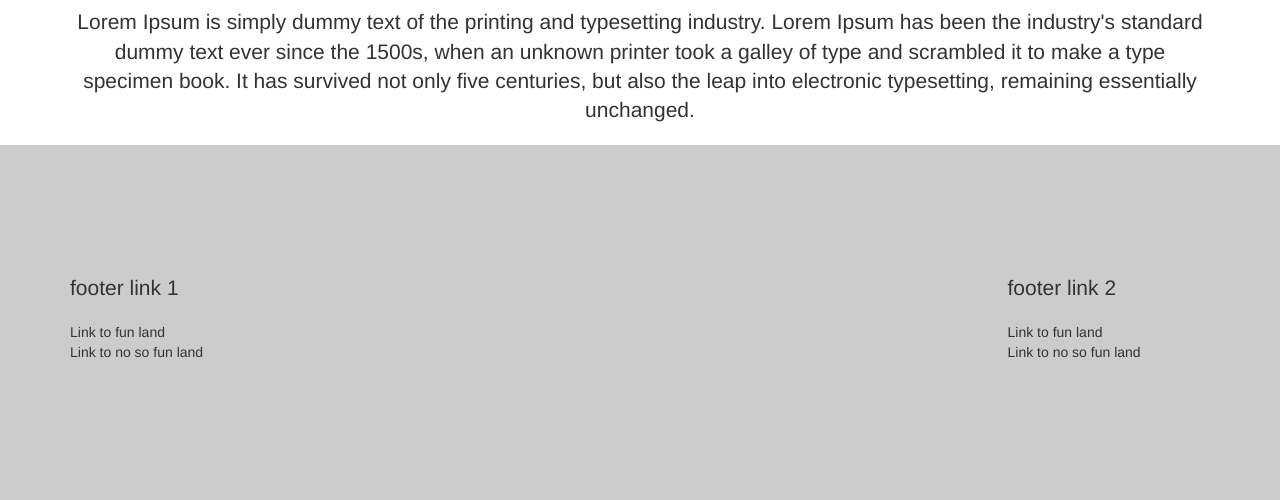
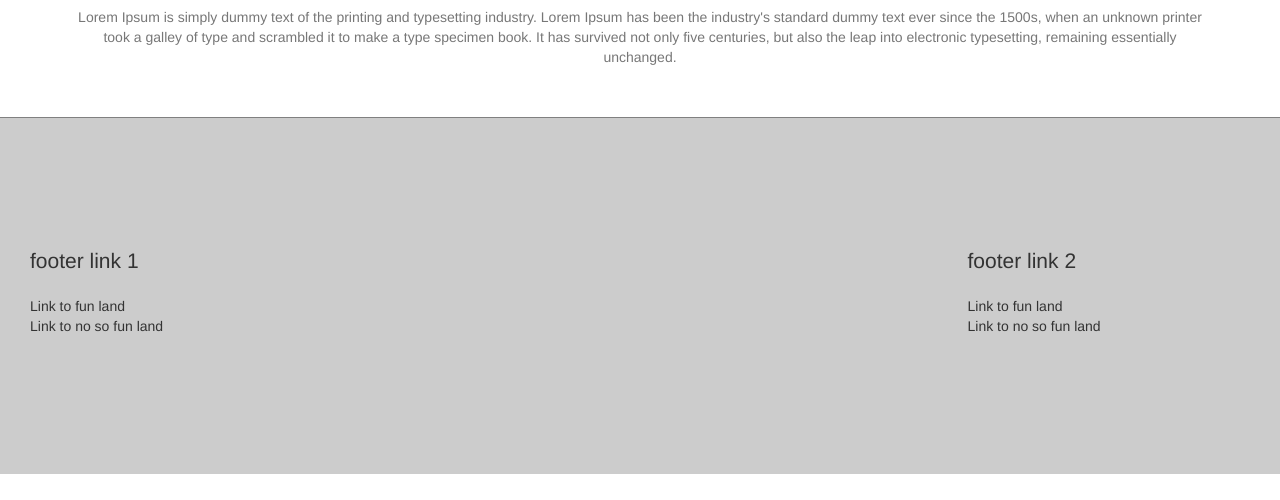
Before and after one commit to soum/app-app, a website: page index.html in a window 1280 px wide. Shown: the part 699-1199 px from the top of the page. After the commit the page ends 1173 px from the top, so only its background shows below. Drawn offline with nearby package versions, Linux system fonts and the light colour scheme.

Commit message:
image mask class + muted color class

```diff
--- a/index.html
+++ b/index.html
@@ -14,8 +14,12 @@
     .blue-btn{background: #9999ff}
     .mint-btn{background: #99ff99}
     .full-width-call-out{min-height: 50px;width: 90%}
-    ul{list-style: none;}
-    footer{background: #cccccc;padding: 10% 0 10% 0}
+    footer{
+      background: #cccccc;
+      padding: 10% 0 10% 0;
+      margin-top: 40px;
+      border-top: 1px solid gray;
+    }
     .cell{min-height: 40px;}
     .square{border-radius: 0}
     .btn{
@@ -30,9 +34,6 @@
       right: 0;
       top: 30px;
       width:150px;
-    }
-    .circle-picture-frame img {
-      border-radius: 50%;
     }
     .shadow{
       -webkit-box-shadow: 0px 3px 0px rgba(0, 0, 0, 0.3);
@@ -64,7 +65,7 @@
      <img src="https://placehold.it/300x300?text=default mobile first" >
     </picture>
    <div class="circle-picture-frame hidden-lg hidden-md hidden-sm">
-    <img src="images/face.png"/>
+    <img class="img-circle" src="images/face.png"/>
    </div>
    <div class="personal-info hidden-lg hidden-md hidden-sm">
     <span class="lead">San Francisco, CA</span>
@@ -85,21 +86,21 @@
     <div class="row">
       <h2>Blabidi bla bla bla Blabidi bla bla bla</h2>
       <div class="col-lg-12">
-        <p class="lead">Lorem Ipsum is simply dummy text of the printing and typesetting industry. Lorem Ipsum has been the industry's standard dummy text ever since the 1500s, when an unknown printer took a galley of type and scrambled it to make a type specimen book. It has survived not only five centuries, but also the leap into electronic typesetting, remaining essentially unchanged.</p>
+        <p class="text-muted">Lorem Ipsum is simply dummy text of the printing and typesetting industry. Lorem Ipsum has been the industry's standard dummy text ever since the 1500s, when an unknown printer took a galley of type and scrambled it to make a type specimen book. It has survived not only five centuries, but also the leap into electronic typesetting, remaining essentially unchanged.</p>
       </div>
     </div>
   </div>
 
   <footer class="container-fluid">
     <div class="col-xs-12 col-sm-9">
-      <ul>
+      <ul class="list-unstyled">
         <li class="lead">footer link 1</li>
         <li>Link to fun land</li>
         <li>Link to no so fun land</li>
       </ul>
     </div>
     <div class="col-xs-12 col-sm-3 hidden-xs">
-      <ul>
+      <ul class="list-unstyled">
         <li class="lead">footer link 2</li>
         <li>Link to fun land</li>
         <li>Link to no so fun land</li>
```
